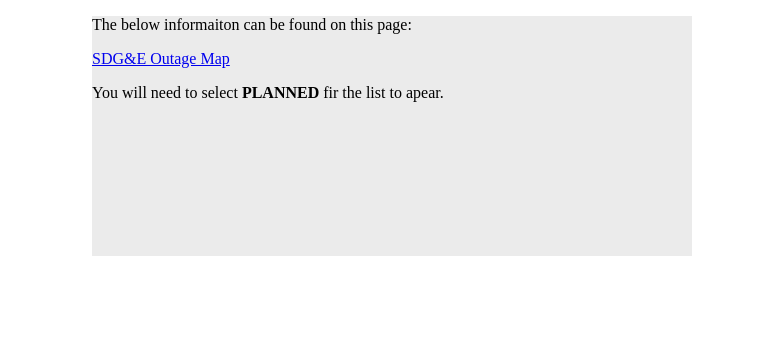
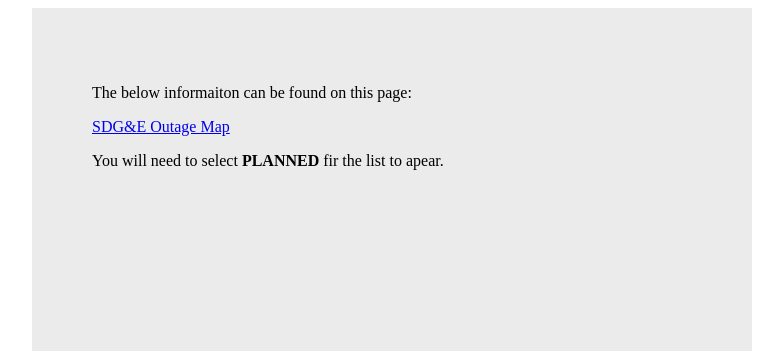
Before and after one commit to rogueathletic/san-diego-power-outa, a plain HTML site: page index.html in a window 1280 px wide. Shown: the top 351 px of the page, without its empty margins (248-1031 px from the left). Drawn offline with Linux system fonts and the light colour scheme.

Commit message:
Update index.html

```diff
--- a/index.html
+++ b/index.html
@@ -6,7 +6,7 @@
     <title>Document</title>
 </head>
 <body>
-    <div class="container" style="margin:auto; position: relative; height: 30vh; vertical-align: center; max-width: 600px; background-color: rgb(235, 235, 235)">
+    <div class="container" style="margin:auto; position: relative; height: 30vh; padding: 60px; vertical-align: center; max-width: 600px; background-color: rgb(235, 235, 235)">
 <p>
     The below informaiton can be found on this page:
 <p>    <a href="https://www.sdge.com/residential/customer-service/outage-center/outage-map">SDG&amp;E Outage Map</a></p>
```
